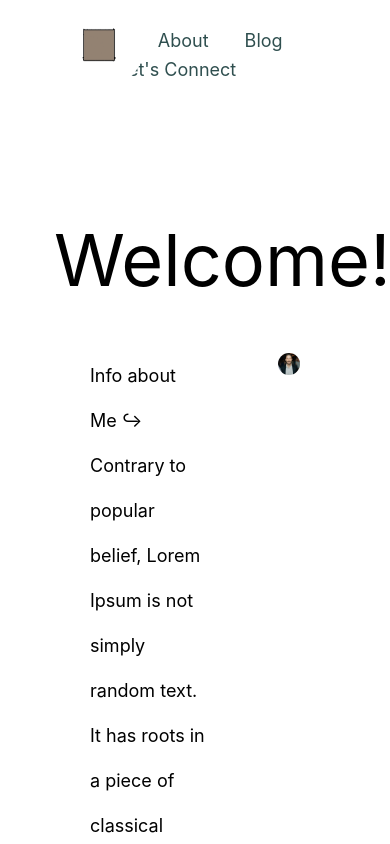
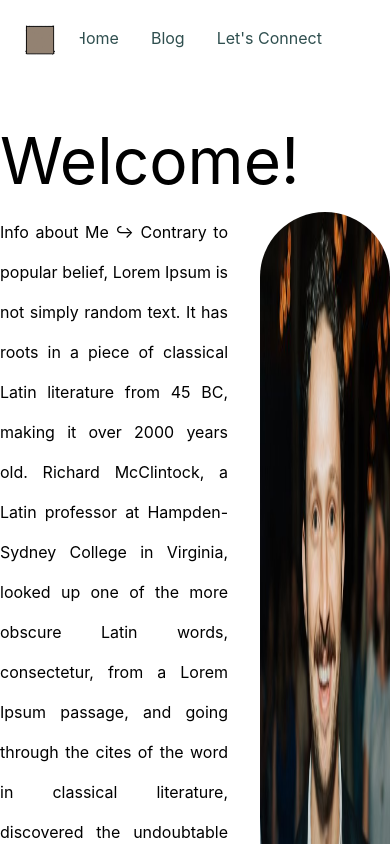
Before and after one commit to wesbos/my-tech-stack, a Next.js app: page / in a window 390 px wide. Shown: the top 844 px of the page. Built offline with nearby package versions, Linux system fonts and the light colour scheme.

Commit message:
Added app width. Began working on responsive nav.

```diff
--- a/components/Layout.js
+++ b/components/Layout.js
@@ -12,7 +12,7 @@ const Layout = ({ children, home, title }) => {
     <div className='flex flex-col min-h-screen'>
       <Head titleTag={title} />
       <Header isHome={home} styles={styles} utilStyles={utilStyles} />
-      <article className='flex-1 m-12'>
+      <article className='flex-1'>
         {children}
       </article>
       <div className='flex justify-center'>
--- a/components/Nav.js
+++ b/components/Nav.js
@@ -3,9 +3,14 @@ import Link from 'next/link';
 const Nav = props => {
   return (
     <nav className='mb-8 flex top-0 left-0 relative items-center justify-center flex-wrap p-6'>
+      <div className="lg:hidden">
+        <button className="flex px-3 py-2">
+          <svg className="fill-current h-3 w-3" viewBox="0 0 20 20" xmlns="http://www.w3.org/2000/svg"><title>Menu</title><path d="M0 3h20v2H0V3zm0 6h20v2H0V9zm0 6h20v2H0v-2z"/></svg>
+        </button>
+      </div>
       <div>
         <Link href='/'>
-          <a className='absolute top-0 left-0 order-first ml-12'>
+          <a className='absolute top-0 left-0 order-first'>
           <img
               src="/images/headerLogo-white.gif"
               className='rounded-full w-20 h-20'
@@ -17,9 +22,9 @@ const Nav = props => {
         <Link href="/">
           <a id="home" className='content-around mr-8'>Home</a>
         </Link>
-      <Link href="/about">
+        {/* <Link href="/about">
           <a className='content-around mr-8'>About</a>
-      </Link>
+        </Link> */}
         <Link href="/blog">
           <a className='content-around mr-8'>Blog</a>
         </Link>
--- a/pages/_app.js
+++ b/pages/_app.js
@@ -1,7 +1,7 @@
 
 import Router from 'next/router';
 import NProgress from 'nprogress';
-import '../static/nprogress.css';
+import '../public/styles/nprogress.css';
 import '../styles/global.css';
 import '../styles/index.css';
 
@@ -11,7 +11,12 @@ Router.events.on('routeChangeError', () => NProgress.done());
 
 
 const App = ({ Component, pageProps }) => {
-  return <Component {...pageProps}/>
+  return (
+    <div className=''>
+      <Component {...pageProps}/>
+    </div>
+  )
+
 }
 
 export default App
--- a/pages/blog.js
+++ b/pages/blog.js
@@ -3,14 +3,14 @@ import Content from '../components/Content';
 
 
 const Blog = () => {
-
+  const titleTag='Tech Blog 📓'
   // eventually make an api call with these ids
   const listOfBlogs = [
     'hello-next', 'chrome-tricks', 'css-bugs', 'deploying-with-digital-ocean'
   ].map(blogId => <Content id={blogId} key={blogId} />)
 
   return (
-    <Layout>
+    <Layout title={titleTag}>
       <h1>My Blog</h1>
       <ul>
         {listOfBlogs}
--- a/pages/contact-me.js
+++ b/pages/contact-me.js
@@ -1,8 +1,9 @@
 import Layout from "../components/Layout"
 
 const Contact = () => {
+  const titleTag = "Contact Me 🔗"
   return (
-    <Layout>
+    <Layout title={titleTag}>
       <h1>Contact Me</h1>
     </Layout>
   )
--- a/pages/index.js
+++ b/pages/index.js
@@ -13,15 +13,13 @@ const Index = ({ allPosts }) => {
   return (
     <Layout home title={title} >
         <h1 className='text-6xl'>Welcome!</h1>
-        <section className='flex'>
-          <article className='w-4/6 leading-10 p-8'>
-          Info about Me
-          ↪ Contrary to popular belief, Lorem Ipsum is not simply random text. It has roots in a piece of classical Latin literature from 45 BC, making it over 2000 years old. Richard McClintock, a Latin professor at Hampden-Sydney College in Virginia, looked up one of the more obscure Latin words, consectetur, from a Lorem Ipsum passage, and going through the cites of the word in classical literature, discovered the undoubtable source. Lorem Ipsum comes from sections 1.10.32 and 1.10.33 of "de Finibus Bonorum et Malorum" (The Extremes of Good and Evil) by Cicero, written in 45 BC. This book is a treatise on the theory of ethics, very popular during the Renaissance. The first line of Lorem Ipsum, "Lorem ipsum dolor sit amet..", comes from a line in section 1.10.32
-          </article>
-          <article className='w-2/6 p-8'>
-            <img className='rounded-full' src='/images/profile.jpg'/>
-          </article>
-        </section>
+      <section className='flex flex-row-reverse justify-around'>
+        <img className='rounded-full w-2/6' src='/images/profile.jpg'/>
+        <article className='leading-10 w-4/6 mr-8 text-justify'>
+        Info about Me
+        ↪ Contrary to popular belief, Lorem Ipsum is not simply random text. It has roots in a piece of classical Latin literature from 45 BC, making it over 2000 years old. Richard McClintock, a Latin professor at Hampden-Sydney College in Virginia, looked up one of the more obscure Latin words, consectetur, from a Lorem Ipsum passage, and going through the cites of the word in classical literature, discovered the undoubtable source. Lorem Ipsum comes from sections 1.10.32 and 1.10.33 of "de Finibus Bonorum et Malorum" (The Extremes of Good and Evil) by Cicero, written in 45 BC. This book is a treatise on the theory of ethics, very popular during the Renaissance. The first line of Lorem Ipsum, "Lorem ipsum dolor sit amet..", comes from a line in section 1.10.32
+        </article>
+      </section>
 
       {/* <br/>
       <h3>Blog</h3>
--- a/styles/index.css
+++ b/styles/index.css
@@ -9,8 +9,9 @@ body {
   font-family: -apple-system, BlinkMacSystemFont, Segoe UI, Roboto, Oxygen, Ubuntu,
   Cantarell, Fira Sans, Droid Sans, Helvetica Neue, sans-serif;
   line-height: 1.6;
-  font-size: 18px;
-  margin: 0;
+  font-size: 16px;
+  max-width: 1080px;
+  margin: 0 auto;
 }
 
 /* h1, h2, h3, h4, h5, h6 {
@@ -27,5 +28,17 @@ a {
 }
 
 a:hover {
-  color: lightgrey;
+  color: lightgray;
 }
+
+button {
+  border: solid 1px #84a98c;
+  border-radius: 4px;
+  color: darkslategray;
+}
+
+button:hover {
+  background-color: #84a98c;
+  color: lightgray;
+  border: solid 1px lightgray;
+}
```
Also changed, not shown: components/Header.js (+14 -1 lines), public/styles/nprogress.css (renamed from static/nprogress.css). Lines whose indentation alone changed are shown as unchanged.
